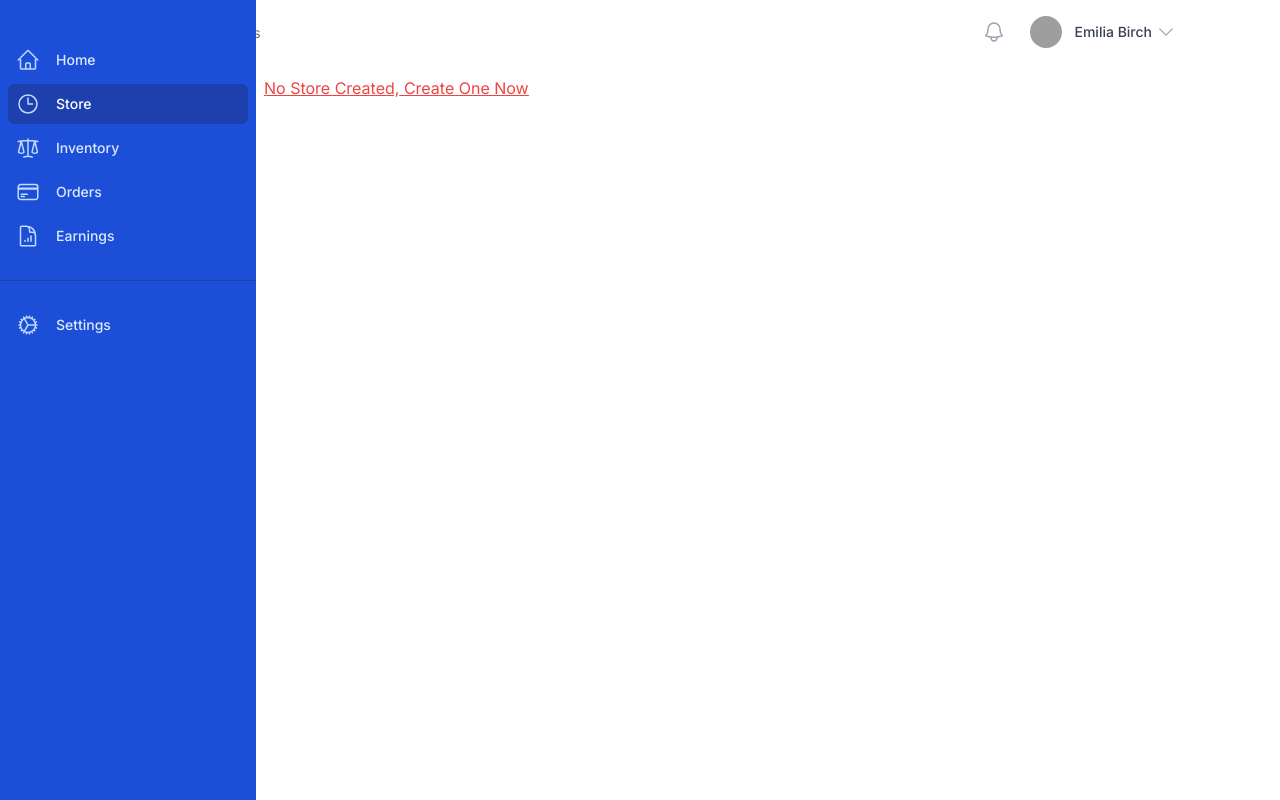
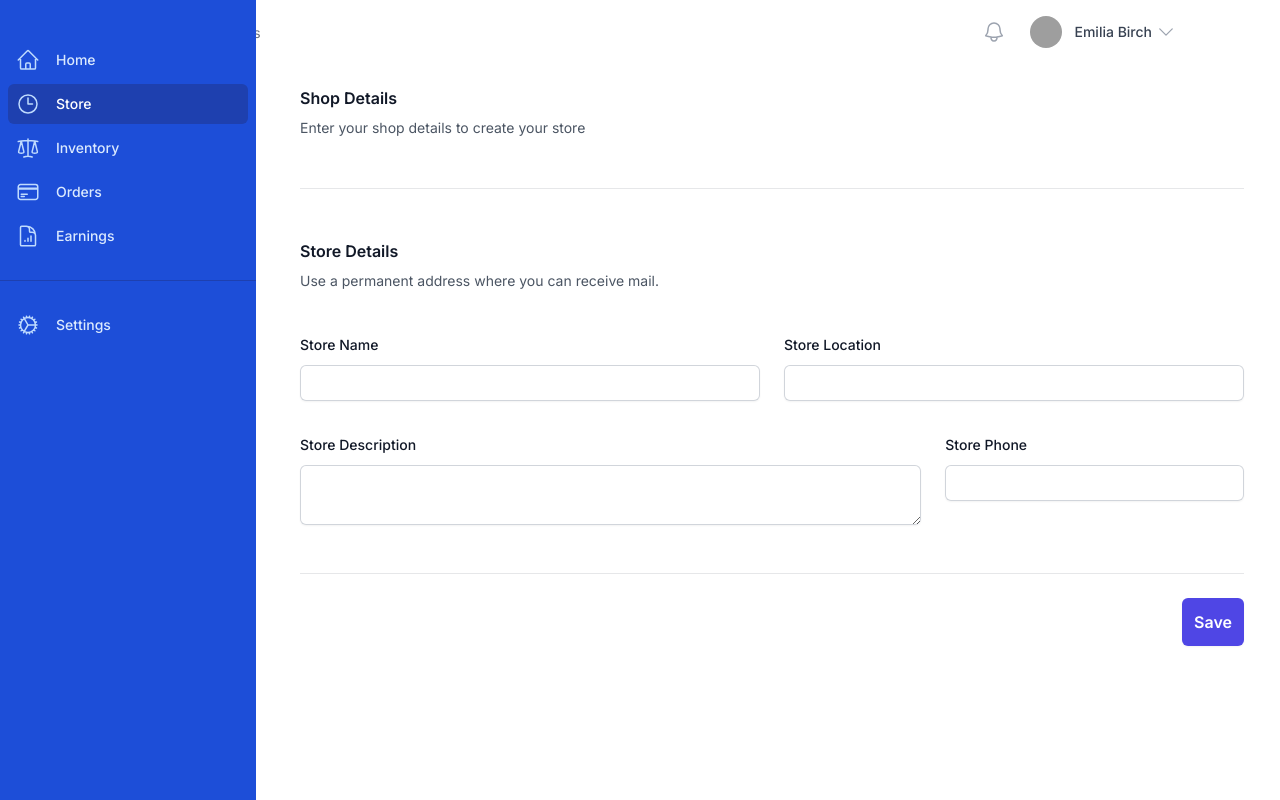
Before and after one commit to jaybarnes33/plugged, a Next.js app: page /dashboard/store in a window 1280 px wide. Built offline with nearby package versions, Linux system fonts and the light colour scheme; grey boxes are pictures that could not be loaded.

Commit message:
fix: show add store form

```diff
--- a/src/app/dashboard/layout.tsx
+++ b/src/app/dashboard/layout.tsx
@@ -26,7 +26,7 @@ export default function Dashboard({ children }: { children: React.ReactNode }) {
         <Sidebar />
 
         <div className="lg:pl-64 ml-2 mt-3">
-          {store ? (
+          {store || pathname.includes("store") ? (
             children
           ) : (
             <div className="capitalize underline text-red-500">
```
